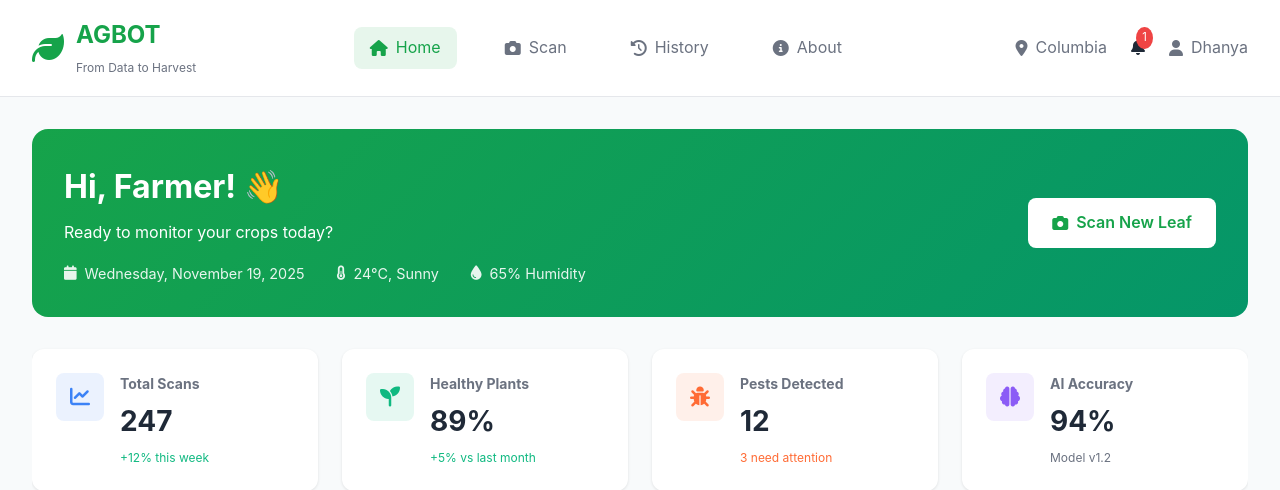
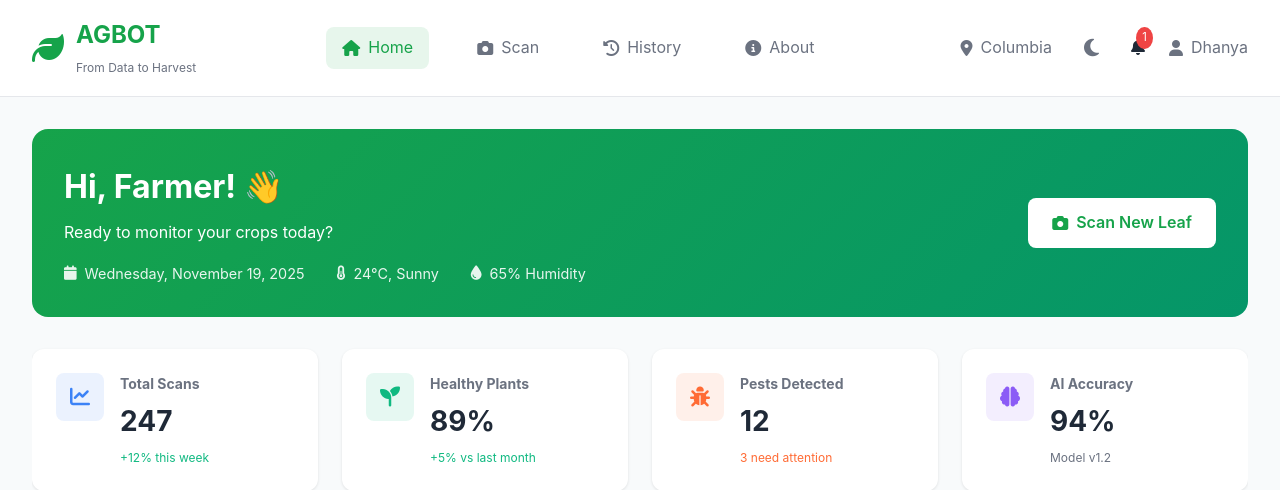
Before and after one commit to krishna684/FS2025_Capstone, a Flask app: page / in a window 1280 px wide. Shown: the top 490 px of the page. Run offline with Flask 3, Linux system fonts and the light colour scheme.

Commit message:
Add dark and light theme support with toggle button
- Implemented CSS custom properties for theme colors
- Added dark theme with appropriate color scheme (dark backgrounds, light text)
- Created theme toggle button in navigation bar with moon/sun icons
- Theme preference saved to localStorage for persistence
- Smooth icon transition when toggling themes
- Updated shadows to use CSS variables for theme consistency
- Theme button features hover effects and rotation animation
- Defaults to light theme, remembers user preference across sessions

```diff
--- a/static/css/style.css
+++ b/static/css/style.css
@@ -17,6 +17,17 @@
     --warning: #fbbf24;
     --danger: #ef4444;
     --info: #3b82f6;
+    --shadow: rgba(0, 0, 0, 0.1);
+}
+
+/* Dark Theme */
+[data-theme="dark"] {
+    --background: #0f172a;
+    --card-bg: #1e293b;
+    --text-primary: #f1f5f9;
+    --text-secondary: #94a3b8;
+    --border-color: #334155;
+    --shadow: rgba(0, 0, 0, 0.3);
 }
 
 html {
@@ -150,6 +161,33 @@ body {
     align-items: center;
     gap: 0.5rem;
     color: var(--text-secondary);
+}
+
+.theme-toggle {
+    background: none;
+    border: none;
+    color: var(--text-secondary);
+    cursor: pointer;
+    font-size: 1.25rem;
+    padding: 0.5rem;
+    border-radius: 0.5rem;
+    transition: all 0.2s;
+    display: flex;
+    align-items: center;
+    justify-content: center;
+}
+
+.theme-toggle:hover {
+    background: var(--background);
+    color: var(--text-primary);
+}
+
+.theme-toggle i {
+    transition: transform 0.3s ease;
+}
+
+.theme-toggle:active i {
+    transform: rotate(180deg);
 }
 
 .notifications {
@@ -293,7 +331,7 @@ body {
     border-radius: 0.75rem;
     display: flex;
     gap: 1rem;
-    box-shadow: 0 1px 3px rgba(0,0,0,0.1);
+    box-shadow: 0 1px 3px var(--shadow);
     min-width: 0;
 }
 
@@ -421,7 +459,7 @@ body {
     border-radius: 0.75rem;
     padding: 1.5rem;
     margin-bottom: 1.5rem;
-    box-shadow: 0 1px 3px rgba(0,0,0,0.1);
+    box-shadow: 0 1px 3px var(--shadow);
     width: 100%;
     min-width: 0;
     overflow: hidden;
--- a/static/js/main.js
+++ b/static/js/main.js
@@ -17,6 +17,9 @@ function initializeApp() {
 
     // Initialize floating action button
     initializeFAB();
+
+    // Initialize theme toggle
+    initializeThemeToggle();
 }
 
 // Smooth scrolling for anchor links
@@ -164,6 +167,40 @@ function initializeFAB() {
     });
 }
 
+// Theme Toggle
+function initializeThemeToggle() {
+    const themeToggle = document.getElementById('themeToggle');
+    if (!themeToggle) return;
+
+    // Check for saved theme preference or default to 'light'
+    const currentTheme = localStorage.getItem('theme') || 'light';
+    document.documentElement.setAttribute('data-theme', currentTheme);
+    updateThemeIcon(currentTheme);
+
+    themeToggle.addEventListener('click', function() {
+        const currentTheme = document.documentElement.getAttribute('data-theme');
+        const newTheme = currentTheme === 'dark' ? 'light' : 'dark';
+
+        document.documentElement.setAttribute('data-theme', newTheme);
+        localStorage.setItem('theme', newTheme);
+        updateThemeIcon(newTheme);
+    });
+}
+
+function updateThemeIcon(theme) {
+    const themeToggle = document.getElementById('themeToggle');
+    if (!themeToggle) return;
+
+    const icon = themeToggle.querySelector('i');
+    if (theme === 'dark') {
+        icon.classList.remove('fa-moon');
+        icon.classList.add('fa-sun');
+    } else {
+        icon.classList.remove('fa-sun');
+        icon.classList.add('fa-moon');
+    }
+}
+
 // Add toast styles dynamically
 const style = document.createElement('style');
 style.textContent = `
--- a/templates/base.html
+++ b/templates/base.html
@@ -35,6 +35,9 @@
                 <div class="location">
                     <i class="fas fa-map-marker-alt"></i> Columbia
                 </div>
+                <button class="theme-toggle" id="themeToggle" title="Toggle theme">
+                    <i class="fas fa-moon"></i>
+                </button>
                 <div class="notifications">
                     <i class="fas fa-bell"></i>
                     <span class="badge">1</span>
```
